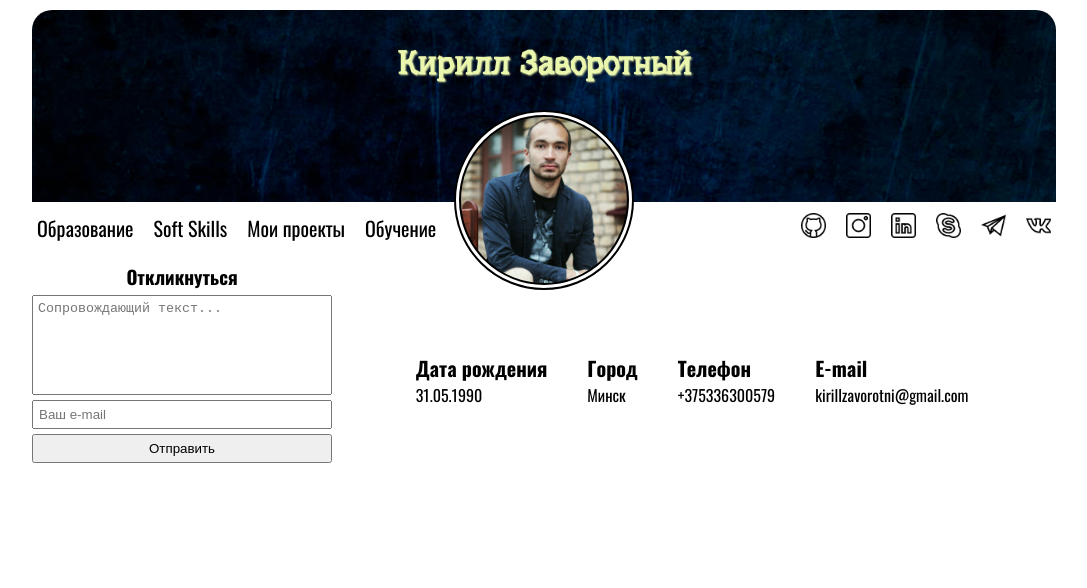
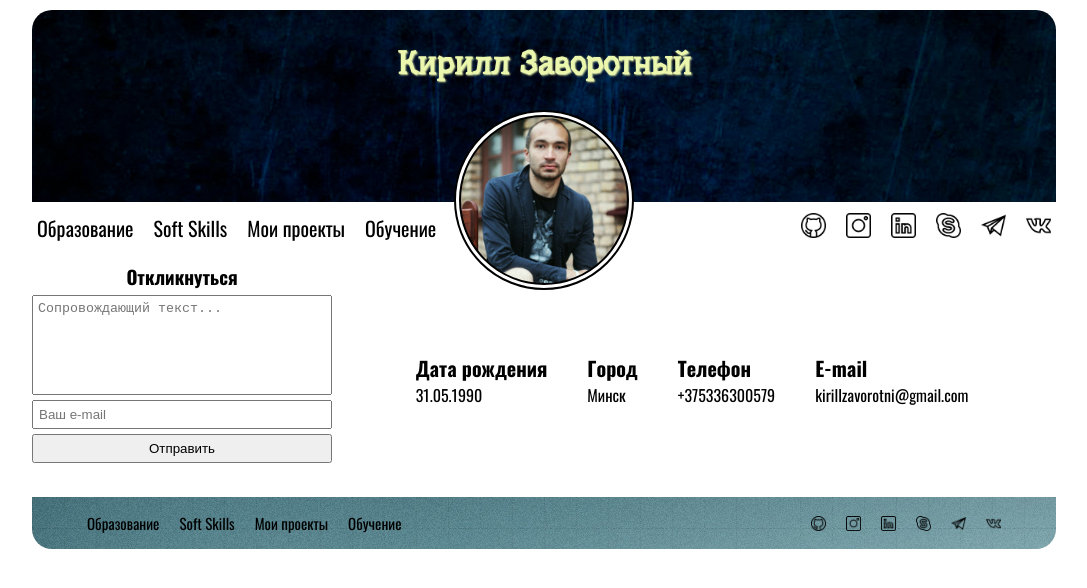
Before and after one commit to dsv-sergey/rsschool-codejam1-cv-1, a plain HTML site: page index.html in a window 1280 px wide. Shown: the whole page, without its empty margins (96-1183 px from the left). Drawn offline with Linux system fonts and the light colour scheme.

Commit message:
feature(css/main.css css/index.html) add footer and footer style

```diff
--- a/css/main.css
+++ b/css/main.css
@@ -205,3 +205,26 @@ nav {
 .contact-list__cont-name {
   font-size: 20px;
 }
+
+
+
+
+footer {
+  display: flex;
+  justify-content: space-between;
+  max-width: 1024px;
+  margin: 0 auto;
+  padding: 15px 50px;
+  background-image: url(../img/bg_head.jpg);
+  border-radius: 0 0 20px 20px;
+}
+
+.menu__link--fs-small {
+  font-size: 15px;
+}
+
+.soc__link--size-small {
+  width: 15px;
+  height: 15px;
+  margin-top: 4px;
+}
--- a/index.html
+++ b/index.html
@@ -96,9 +96,59 @@
 				</li>
 			</ul>
     </section>
-
   </div>
 
+
+
+  <footer>
+      <ul class="menu">
+        <li class="menu__item">
+          <a class="menu__link menu__link--fs-small" href="#">Образование</a>
+        </li>
+        <li class="menu__item">
+          <a class="menu__link menu__link--fs-small" href="#">Soft Skills</a>
+        </li>
+        <li class="menu__item">
+          <a class="menu__link menu__link--fs-small" href="#">Мои проекты</a>
+        </li>
+        <li class="menu__item">
+          <a class="menu__link menu__link--fs-small" href="#">Обучение</a>
+        </li>
+      </ul>
+
+      <ul class="soc">
+        <li class="soc__item">
+          <a class="soc__link soc__link--size-small" href="#">
+            <img class="soc__img" src="img/github.png" alt="github_link" width="15" height="15">
+          </a>
+        </li>
+        <li class="soc__item">
+          <a class="soc__link soc__link--size-small" href="#">
+            <img class="soc__img" src="img/instagram.png" alt="instagram_link" width="15" height="15">
+          </a>
+        </li>
+        <li class="soc__item">
+          <a class="soc__link soc__link--size-small" href="#">
+            <img class="soc__img" src="img/linkedin.png" alt="linkedin_link" width="15" height="15">
+          </a>
+        </li>
+        <li class="soc__item">
+          <a class="soc__link soc__link--size-small" href="#">
+            <img class="soc__img" src="img/skype.png" alt="skype_link" width="15" height="15">
+          </a>
+        </li>
+        <li class="soc__item">
+          <a class="soc__link soc__link--size-small" href="#">
+            <img class="soc__img" src="img/telegram.png" alt="telegram_link" width="15" height="15">
+          </a>
+        </li>
+        <li class="soc__item">
+          <a class="soc__link soc__link--size-small" href="#">
+            <img class="soc__img" src="img/vk.png" alt="vk_link" width="15" height="15">
+          </a>
+        </li>
+      </ul>
+  </footer>
 </body>
 
 </html>
```
